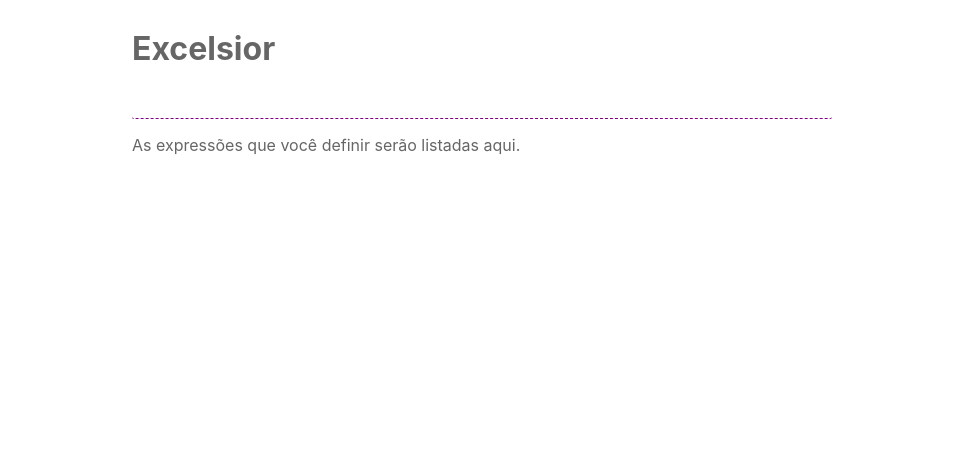
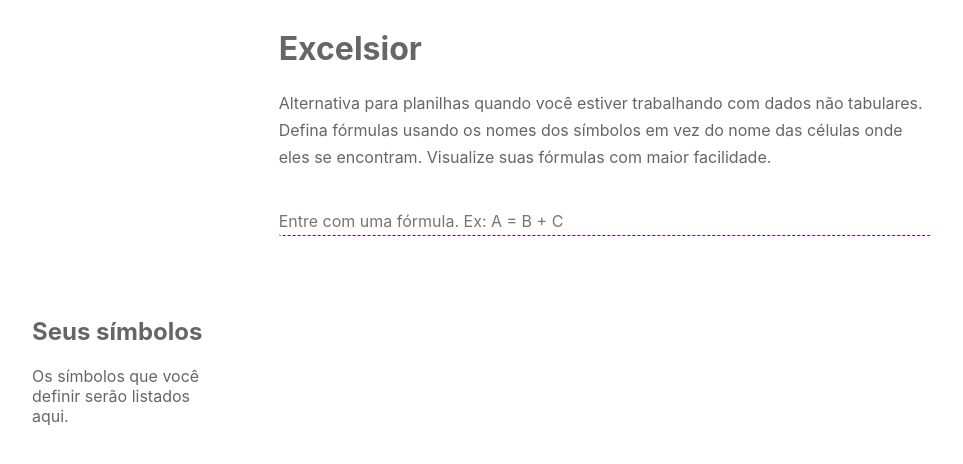
Before and after one commit to gabrielmip/excelsior, a Svelte app: page / in a window 1280 px wide. Shown: the top 464 px of the page, without its empty margins (158-1121 px from the left). Built offline with nearby package versions, Linux system fonts and the light colour scheme.

Commit message:
Created CSS Grid and adjusted texts, which are still in portuguese

```diff
--- a/src/App.svelte
+++ b/src/App.svelte
@@ -3,33 +3,81 @@
   import ExpressionParser from "./components/ExpressionParser.svelte";
   import Workspace from "./components/Workspace.svelte";
   import Navigation from "./components/Navigation.svelte";
+  import ActionButtons from "./components/ActionButtons.svelte";
 </script>
 
 <style>
-  main {
+  .main {
+    display: grid;
+    grid-gap: 20px 60px;
+    grid-template-columns: 2fr 7fr;
+    grid-template-rows: auto auto auto auto;
+    grid-template-areas:
+      ".          header"
+      ".          parser"
+      ".          actionButtons"
+      "navigation workspace";
+
     margin: 0 auto;
-    padding: 0;
-    max-width: 700px;
-    display: flex;
-    flex-direction: column;
+    padding: 0 20px;
     max-height: 99vh;
+    max-width: 900px;
   }
 
-  #workspace-container {
-    margin-top: 30px;
+  @media (max-width: 550px) {
+    .main {
+      grid-template-columns: 1fr;
+      grid-template-rows: auto auto auto auto;
+      grid-template-areas:
+        "header"
+        "parser"
+        "actionButtons"
+        "workspace";
+    }
+
+    .navigation {
+      display: none;
+    }
+  }
+
+  .header {
+    grid-area: header;
+  }
+
+  .parser {
+    grid-area: parser;
+  }
+
+  .navigation {
+    grid-area: navigation;
+  }
+
+  .action-buttons {
+    grid-area: actionButtons;
+    min-height: 41px;
+  }
+
+  .workspace {
+    grid-area: workspace;
     overflow-y: auto;
     flex: 1;
   }
 </style>
 
-<main>
-  <Header />
-  <ExpressionParser clearOnFinish={true} />
-  <div id="navigation">
+<div class="main">
+  <div class="header">
+    <Header />
+  </div>
+  <div class="parser">
+    <ExpressionParser clearOnFinish={true} />
+  </div>
+  <div class="action-buttons">
+    <ActionButtons />
+  </div>
+  <div class="navigation">
     <Navigation />
   </div>
-  <div id="workspace-container">
+  <div class="workspace">
     <Workspace />
   </div>
-
-</main>
+</div>
--- /dev/null
+++ b/src/components/ActionButtons.svelte
@@ -0,0 +1,7 @@
+<script lang="ts">
+  import { workspaceStore } from "./stores";
+</script>
+
+{#if $workspaceStore.size > 0}
+  <button on:click={workspaceStore.reset}>Limpar tudo</button>
+{/if}
--- a/src/components/ExpressionParser.svelte
+++ b/src/components/ExpressionParser.svelte
@@ -81,6 +81,7 @@
 <div class="container">
   <input
     type="text"
+    placeholder="Entre com uma fórmula. Ex: A = B + C"
     bind:value={rawInput}
     on:keypress={parseIfIsEnter}
     class:unsaved={unsavedEdition} />
--- a/src/components/Formula.svelte
+++ b/src/components/Formula.svelte
@@ -33,7 +33,7 @@
   }
 
   button {
-    padding: 3px 8px 5px;
+    padding: 2px 8px 5px;
     background-color: white;
     border: 0;
     color: tomato;
--- a/src/components/Header.svelte
+++ b/src/components/Header.svelte
@@ -1 +1,16 @@
-<h1>Excelsior</h1>
+<style>
+  p {
+    line-height: 1.7em;
+  }
+</style>
+
+<header>
+  <h1>Excelsior</h1>
+
+  <p>
+    Alternativa para planilhas quando você estiver trabalhando com dados não
+    tabulares. Defina fórmulas usando os nomes dos símbolos em vez do nome das
+    células onde eles se encontram. Visualize suas fórmulas com maior
+    facilidade.
+  </p>
+</header>
--- a/src/components/Navigation.svelte
+++ b/src/components/Navigation.svelte
@@ -26,10 +26,26 @@
 </script>
 
 <style>
+  h2 {
+    margin-top: 0px;
+  }
 
+  ul {
+    list-style: none;
+    padding-left: 0;
+  }
+
+  li {
+    margin-bottom: 5px;
+  }
+
+  input {
+    width: 100%;
+  }
 </style>
 
 <nav>
+  <h2>Seus símbolos</h2>
 
   {#if workspaceItems.length > 0}
     <input type="text" bind:value={searchInput} placeholder="Buscar" />
@@ -37,7 +53,7 @@
 
   <p>
     {#if workspaceItems.length === 0}
-      As expressões que você definir serão listadas aqui.
+      Os símbolos que você definir serão listados aqui.
     {/if}
   </p>
 
@@ -47,7 +63,7 @@
         <a href={'#' + item.expression.identifier}>
           {item.expression.identifier}
         </a>
-        {#if item.evaluation !== undefined}{item.evaluation}{:else}Alô, alô{/if}
+        {#if item.evaluation !== undefined}= {item.evaluation}{/if}
       </li>
     {/each}
   </ul>
--- a/src/components/Workspace.svelte
+++ b/src/components/Workspace.svelte
@@ -9,16 +9,8 @@
 </script>
 
 <style>
-  .actions {
-    margin-bottom: 20px;
-  }
+
 </style>
-
-{#if $workspaceStore.size > 0}
-  <div class="actions">
-    <button on:click={workspaceStore.reset}>Limpar tudo</button>
-  </div>
-{/if}
 
 <div>
   {#each workspaceItems as item (item.expression.identifier)}
--- a/src/logic/parser.ts
+++ b/src/logic/parser.ts
@@ -40,7 +40,7 @@ export function parseUserInput(rawInput: string): UserInputResult {
   if (!parsed.isAssignmentNode) {
     return {
       hasError: true,
-      message: "O que você inseriu não é uma definição.",
+      message: "O que você inseriu não é uma definição de símbolo. Definições devem possuir um literal, um sinal de igual (=) e uma fórmula do lado direito.",
     };
   }
 
```
